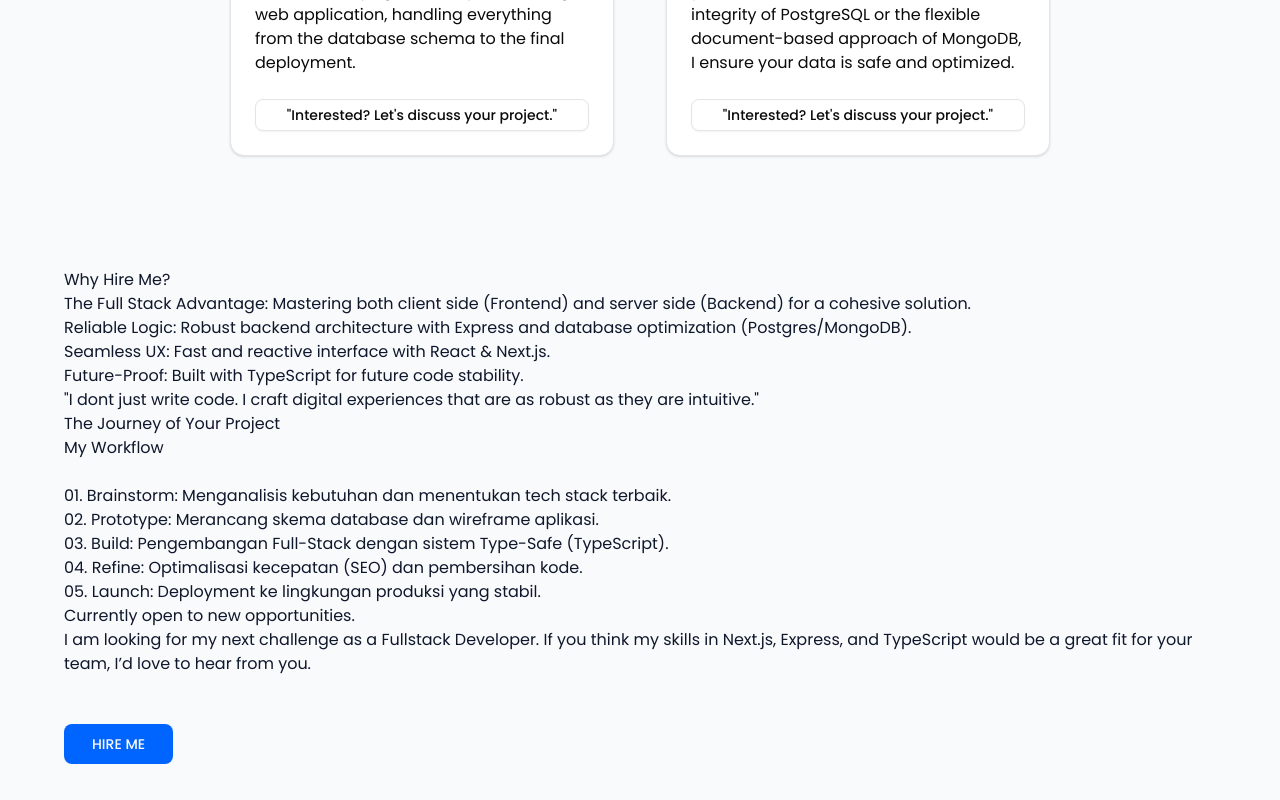
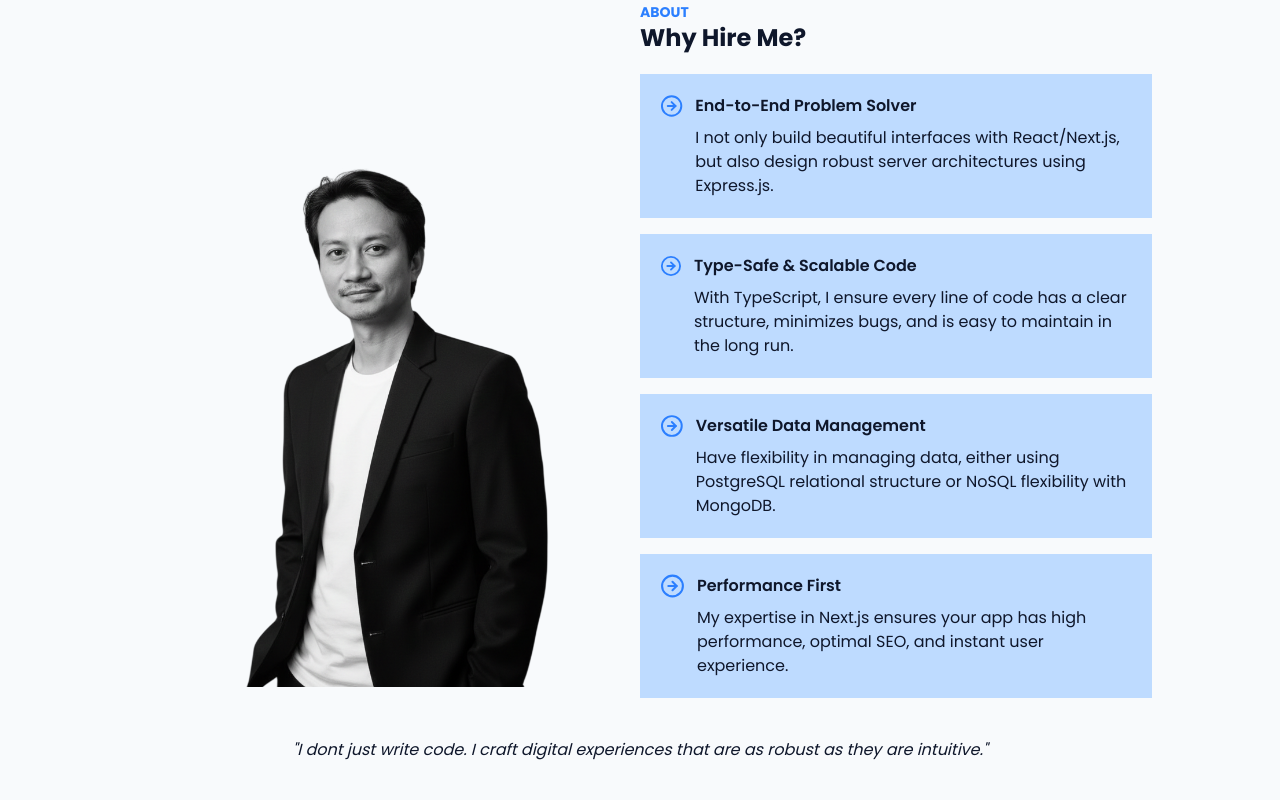
Before and after one commit to zeads/frontend-portfolio, a Next.js app: page / in a window 1280 px wide. Shown: the part 1460-2260 px from the top of the page. Built offline with nearby package versions, Linux system fonts and the light colour scheme.

Commit message:
feat: about why me

```diff
--- a/components/layout/Hero.tsx
+++ b/components/layout/Hero.tsx
@@ -3,7 +3,7 @@ import { Button } from "../ui/button";
 
 export default function Hero() {
   return (
-    <section className="lg:h-screen flex flex-col items-center justify-between lg:flex-row">
+    <section className="lg:h-full flex flex-col items-center justify-between lg:flex-row mt-20">
       <div className="lg:-mt-40 lg:w-1/2 mx-10 xl:ml-12">
         <h1 className="mt-10 text-5xl tracking-[0.03em] leading-15">
           Building Scalable Digital Products with Type-Safe Precision.
--- a/components/layout/Whatcanido.tsx
+++ b/components/layout/Whatcanido.tsx
@@ -10,7 +10,7 @@ import {
 
 export default function Whatcanido() {
   return (
-    <section className=" lg:h-screen items-center justify-between  px-10 mt-12">
+    <section className=" lg:h-full items-center justify-between  px-10 mt-12">
       <div className="text-center">
         <h1 className="font-bold text-sm text-blue-500">SERVICES</h1>
         <h3 className="font-bold text-2xl">What I Can Do For You</h3>
--- a/components/layout/Whyme.tsx
+++ b/components/layout/Whyme.tsx
@@ -1,21 +1,73 @@
+import Image from "next/image";
+import { CircleArrowRight } from "lucide-react";
+
 export default function Whyme() {
   return (
-    <section>
-      <h1>Why Hire Me?</h1>
-      <p>
-        The Full Stack Advantage: Mastering both client side (Frontend) and
-        server side (Backend) for a cohesive solution.
+    <section className=" lg:h-full items-center justify-between  px-10 mt-12 ">
+      <div className="lg:flex">
+        <div className="w-1/2 mx-auto">
+          <Image
+            src="/profile-why.png"
+            alt="hero image"
+            width={500}
+            height={500}
+            className="mx-auto items-center justify-center "
+          />
+        </div>
+        <div className="w-1/2 items-center justify-center mx-auto">
+          <div className="mb-5">
+            <h3 className="font-bold text-sm text-blue-500">ABOUT</h3>
+            <h1 className="font-bold text-2xl">Why Hire Me?</h1>
+          </div>
+          <div className="max-w-lg mt-4 bg-blue-200 p-5 flex gap-3">
+            <CircleArrowRight className="size-12 text-blue-500 -mt-3" />
+            <div>
+              <h3 className="font-semibold">End-to-End Problem Solver</h3>
+              <p className="mt-2">
+                I not only build beautiful interfaces with React/Next.js, but
+                also design robust server architectures using Express.js.
               </p>
-      <p>
-        Reliable Logic: Robust backend architecture with Express and database
-        optimization (Postgres/MongoDB).
+            </div>
+          </div>
+          <div className="max-w-lg mt-4 bg-blue-200 p-5 flex gap-3">
+            <CircleArrowRight className="size-12 text-blue-500 -mt-3" />
+            <div>
+              <h3 className="font-semibold">Type-Safe & Scalable Code</h3>
+              <p className="mt-2">
+                With TypeScript, I ensure every line of code has a clear
+                structure, minimizes bugs, and is easy to maintain in the long
+                run.
               </p>
-      <p>Seamless UX: Fast and reactive interface with React & Next.js.</p>
-      <p>Future-Proof: Built with TypeScript for future code stability.</p>
+            </div>
+          </div>
+          <div className="max-w-lg mt-4 bg-blue-200 p-5 flex gap-3">
+            <CircleArrowRight className="size-12 text-blue-500 -mt-3" />
+            <div>
+              <h3 className="font-semibold">Versatile Data Management</h3>
+              <p className="mt-2">
+                Have flexibility in managing data, either using PostgreSQL
+                relational structure or NoSQL flexibility with MongoDB.
+              </p>
+            </div>
+          </div>
+          <div className="max-w-lg mt-4 bg-blue-200 p-5 flex gap-3">
+            <CircleArrowRight className="size-12 text-blue-500 -mt-3" />
+            <div>
+              <h3 className="font-semibold">Performance First</h3>
+              <p className="mt-2">
+                My expertise in Next.js ensures your app has high performance,
+                optimal SEO, and instant user experience.
+              </p>
+            </div>
+          </div>
+        </div>
+      </div>
+      <div className="text-center my-10 italic">
         <h3>
           &quot;I dont just write code. I craft digital experiences that are as
           robust as they are intuitive.&quot;
         </h3>
+      </div>
     </section>
   );
 }
```
Lines whose indentation alone changed are shown as unchanged.
